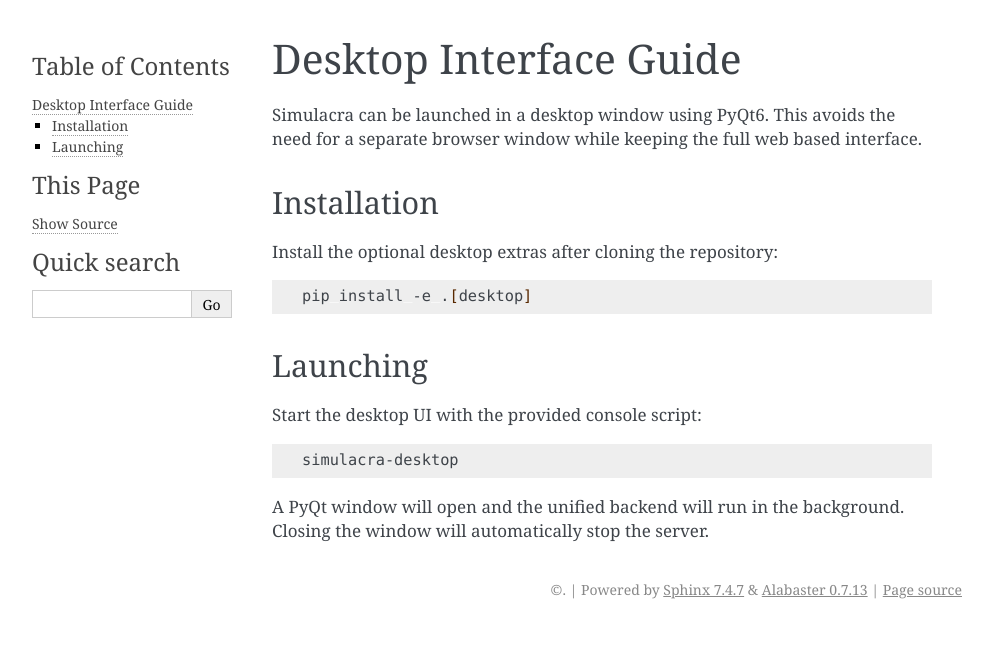
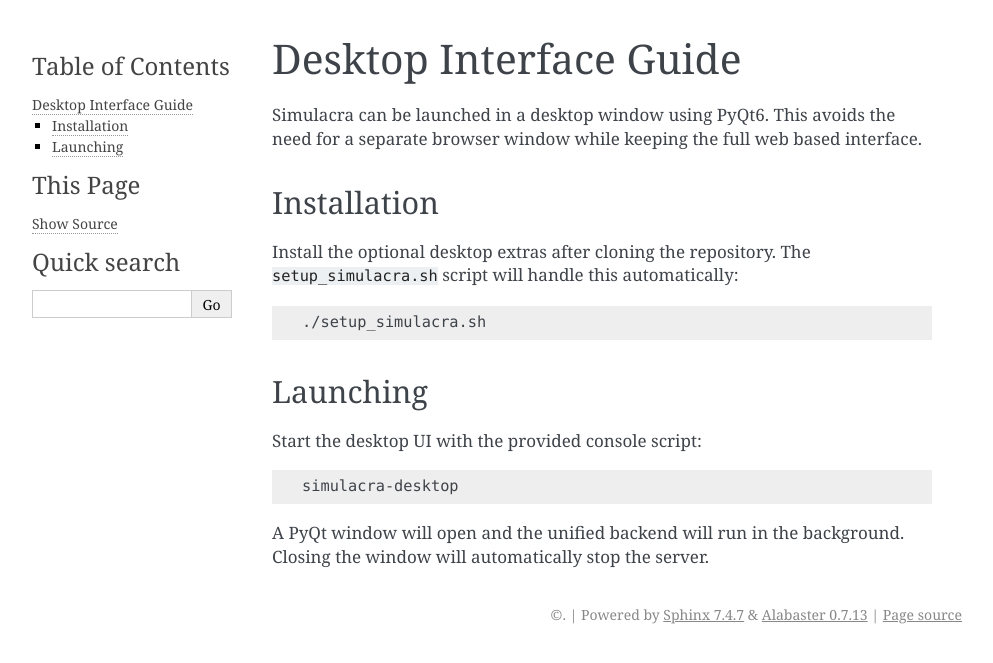
Before and after one commit to concepcion12/simulacra, a Sphinx documentation site: the page built from docs/DESKTOP_UI_GUIDE.md, in a window 1280 px wide. Shown: the top 663 px of the page, without its empty margins (148-1141 px from the left). Built offline with Sphinx 7.4.7, drawn with Linux system fonts in a browser that asks for light colours.

Commit message:
Add desktop UI cleanup and setup script

````diff
--- a/docs/DESKTOP_UI_GUIDE.md
+++ b/docs/DESKTOP_UI_GUIDE.md
@@ -4,10 +4,11 @@
 
 ## Installation
 
-Install the optional desktop extras after cloning the repository:
+Install the optional desktop extras after cloning the repository. The
+`setup_simulacra.sh` script will handle this automatically:
 
 ```bash
-pip install -e .[desktop]
+./setup_simulacra.sh
 ```
 
 ## Launching
````
Also changed, not shown: README.md (+8 -1 lines), docs/README.md (+1 -6 lines), 2 other files.
